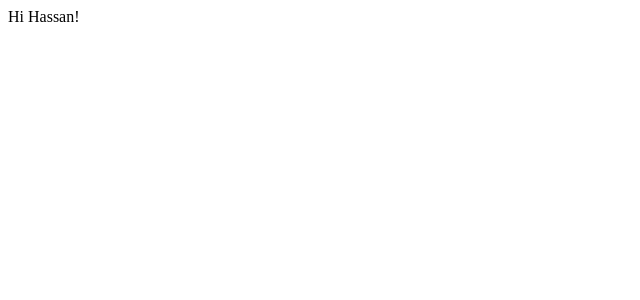
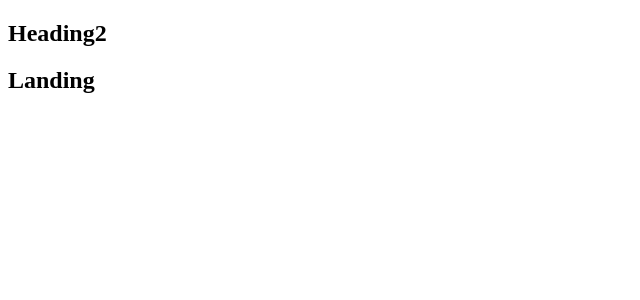
Before and after one commit to hassanazam/fullstackapp-MERN, a React (Create React App) app in the folder client/: page / in a window 1280 px wide. Shown: the top 300 px of the page, without its empty margins (0-640 px from the left). Built offline with nearby package versions, Linux system fonts and the light colour scheme.

Commit message:
basic setup of react-router.

```diff
--- a/client/src/components/App.js
+++ b/client/src/components/App.js
@@ -1,9 +1,22 @@
 import React from 'react';
+import { BrowserRouter, Route} from 'react-router-dom';
+
+const Header = () => <h2>Heading2</h2>
+const Dashboard = () => <h2>Dashboard</h2>
+const SurveyNew = () => <h2>SurveyNew</h2>
+const Landing = () => <h2>Landing</h2>
 
 const App = () => {
     return (
         <div>
-            Hi Hassan!
+            <BrowserRouter>
+                <div>
+                    <Header />
+                    <Route exact path="/" component={Landing}></Route>
+                    <Route exact path="/surveys" component={Dashboard}></Route>
+                    <Route path="/surveys/new" component={SurveyNew}></Route>
+                </div>
+            </BrowserRouter>
         </div>
     );
 };
```
